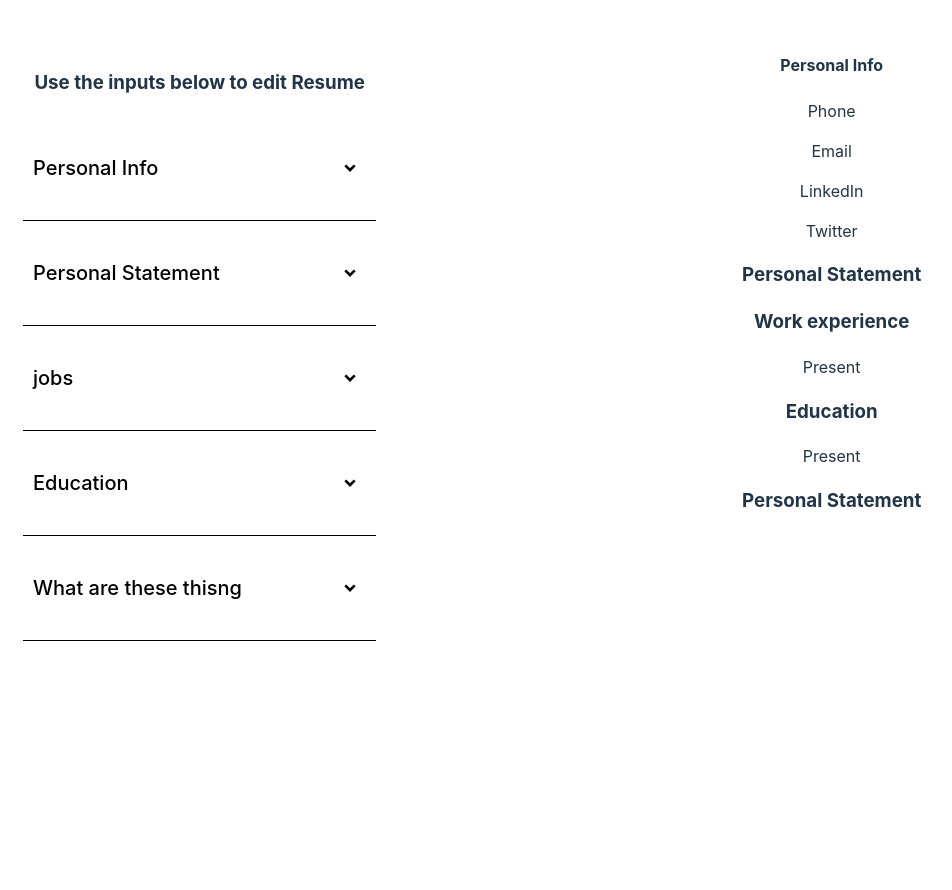
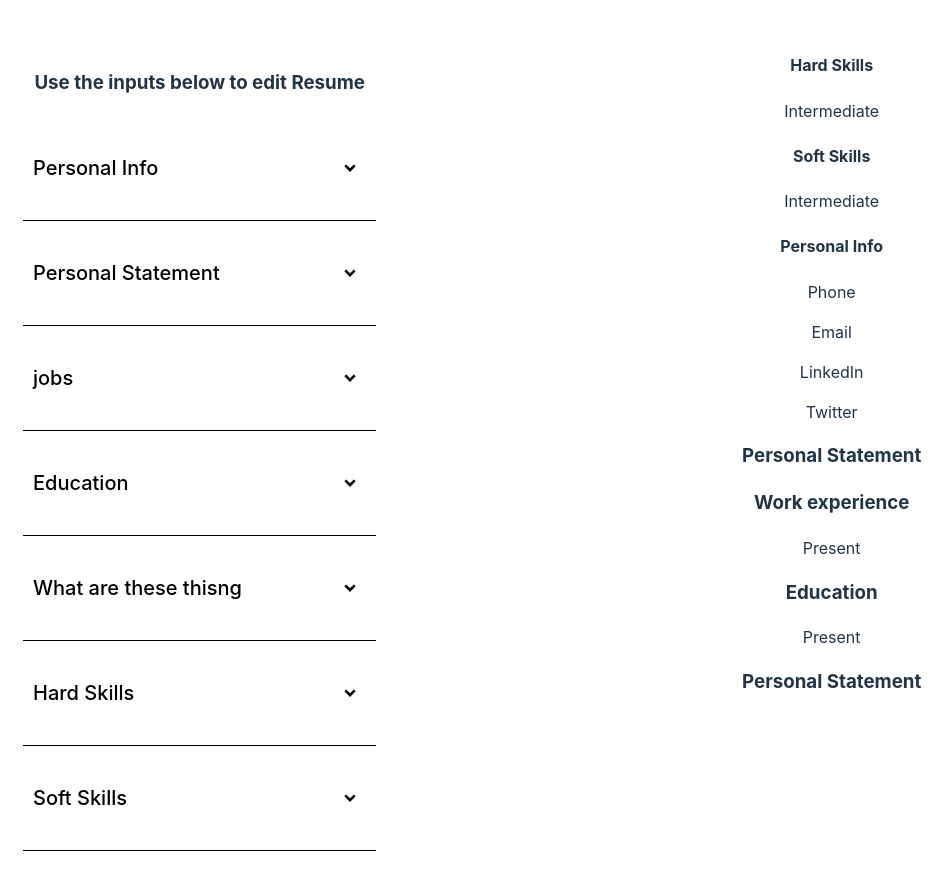
Before and after one commit to Eoin-k/Resume-CV-App---React, a React (Vite) app: page / in a window 1280 px wide. Shown: the top 890 px of the page, without its empty margins (27-979 px from the left). Before the commit the page ends 824 px from the top, so only its background shows below. Built offline with nearby package versions, Linux system fonts and the light colour scheme.

Commit message:
finished rendering for all components - need to finish styling

```diff
--- a/src/components/display/accordiondata.jsx
+++ b/src/components/display/accordiondata.jsx
@@ -2,6 +2,8 @@ import ExperienceForm from "../forms/experience-form";
 import StatementForm from "../forms/statement-form";
 import EducationForm from "../forms/education-form";
 import PersonalInfoForm from "../forms/personal-info-form";
+import HardSkillsForm from "../forms/hard-skills-form";
+import SoftSkillsForm from "../forms/soft-skills-form";
 
 const data = [
 	{
@@ -24,6 +26,14 @@ const data = [
 		heading: "What are these thisng",
 		component: <StatementForm />,
 	},
+	{
+		heading: "Hard Skills",
+		component: <HardSkillsForm />,
+	},
+	{
+		heading: "Soft Skills",
+		component: <SoftSkillsForm />,
+	},
 ];
 
 export default data;
--- a/src/components/display/hard-skills.jsx
+++ b/src/components/display/hard-skills.jsx
@@ -0,0 +1,34 @@
+export default function Hardskills(props) {
+	props.skills.forEach((skill) => {
+		if (skill.value == "0") {
+			skill.value = "Beginner";
+		}
+		if (skill.value == "20") {
+			skill.value = "Knowledgable";
+		}
+		if (skill.value == "40") {
+			skill.value = "Competent";
+		}
+		if (skill.value == "60" ){
+			skill.value = "Intermediate"
+		}
+		if (skill.value == "80" ){
+			skill.value = "Advanced"
+		} else if (skill.value == "100") {
+			skill.value = "Expert"
+		}
+	});
+	return (
+		<div id="personal-info" className="section-header">
+			<div className="sidebar-header">
+				<h4>Hard Skills</h4>
+			</div>
+			{props.skills.map((skill, index) => (
+				<div key={index} className="sidebar-item">
+					<span className="item-heading">{skill.title}</span>
+					<p className="item-detail">{skill.value == "" ? "Intermediate" : skill.value}</p>
+				</div>
+			))}
+		</div>
+	);
+}
--- a/src/components/display/soft-skills.jsx
+++ b/src/components/display/soft-skills.jsx
@@ -0,0 +1,34 @@
+export default function Softskills(props) {
+	props.skills.forEach((skill) => {
+		if (skill.value == "0") {
+			skill.value = "Beginner";
+		}
+		if (skill.value == "20") {
+			skill.value = "Knowledgable";
+		}
+		if (skill.value == "40") {
+			skill.value = "Competent";
+		}
+		if (skill.value == "60" ){
+			skill.value = "Intermediate"
+		}
+		if (skill.value == "80" ){
+			skill.value = "Advanced"
+		} else if (skill.value == "100") {
+			skill.value = "Expert"
+		}
+	});
+	return (
+		<div id="personal-info" className="section-header">
+			<div className="sidebar-header">
+				<h4>Soft Skills</h4>
+			</div>
+			{props.skills.map((skill, index) => (
+				<div key={index} className="sidebar-item">
+					<span className="item-heading">{skill.title}</span>
+					<p className="item-detail">{skill.value == "" ? "Intermediate" : skill.value}</p>
+				</div>
+			))}
+		</div>
+	);
+}
--- a/src/components/forms/hard-skills-form.jsx
+++ b/src/components/forms/hard-skills-form.jsx
@@ -1,10 +1,11 @@
 import { useState } from "react";
 import { createPortal } from "react-dom";
+import Hardskills from "../display/hard-skills"
 
 export default function HardSkillsForm() {
 	const [fieldvalue, setFieldValue] = useState([
 		{
-			name: "",
+			title: "",
 			value: "",
 		},
 	]);
@@ -12,11 +13,12 @@ export default function HardSkillsForm() {
 		let data = [...fieldvalue];
 		data[index][event.target.name] = event.target.value;
 		setFieldValue(data);
+        console.log(data)
 	};
 	const addFields = (e) => {
 		e.preventDefault();
 		let newfield = {
-			name: "",
+			title: "",
 			value: "",
 		};
 		setFieldValue([...fieldvalue, newfield]);
@@ -51,15 +53,13 @@ export default function HardSkillsForm() {
 									placeholder="Title"
 									onChange={(event) => handleFormChange(index, event)}
 								/>
-								<input type="range" list = "values" onChange={(event) => handleFormChange(index,event)} />
+                                </label>
+                                <label>
+                                    <span>Select Skill level</span>
+								<input  type="range" step="20" name="value" value={input.value} onChange={(event) => handleFormChange(index,event)}
+                                />
 							</label>
-							<datalist id="values">
-								<option value="0" label="Beginner"></option>
-								<option value="25" label="Knowledgeable"></option>
-								<option value="50" label="Intermediate"></option>
-								<option value="75" label="Advanced"></option>
-								<option value="100" label="Expert"></option>
-							</datalist>
+
 
 							<button onClick={() => removeFields(index)}>Remove</button>
 						</div>
@@ -67,6 +67,10 @@ export default function HardSkillsForm() {
 				})}
 				<button onClick={addFields}>Add More Skills</button>
 			</form>
+            {createPortal(
+					<Hardskills skills={fieldvalue} />,
+					document.getElementById("resume-sidebar"),
+				)}
 		</div>
 	);
 }
--- a/src/components/forms/soft-skills-form.jsx
+++ b/src/components/forms/soft-skills-form.jsx
@@ -0,0 +1,76 @@
+import { useState } from "react";
+import { createPortal } from "react-dom";
+import Softskills from "../display/soft-skills";
+
+export default function SoftSkillsForm() {
+	const [fieldvalue, setFieldValue] = useState([
+		{
+			title: "",
+			value: "",
+		},
+	]);
+	const handleFormChange = (index, event) => {
+		let data = [...fieldvalue];
+		data[index][event.target.name] = event.target.value;
+		setFieldValue(data);
+        console.log(data)
+	};
+	const addFields = (e) => {
+		e.preventDefault();
+		let newfield = {
+			title: "",
+			value: "",
+		};
+		setFieldValue([...fieldvalue, newfield]);
+	};
+
+	const removeFields = (index) => {
+		let data = [...fieldvalue];
+		data.splice(index, 1);
+		setFieldValue(data);
+	};
+	const [loading, setLoading] = useState(true);
+	setTimeout(() => {
+		setLoading(false);
+	}, 5);
+
+	if (loading) {
+		return <div>Loading...</div>;
+	}
+
+	return (
+		<div>
+			<form action="">
+				{fieldvalue.map((input, index) => {
+					return (
+						<div key={index}>
+							<label>
+								<span>Skill Title</span>
+								<input
+									type="text"
+									value={input.title}
+									name="title"
+									placeholder="Title"
+									onChange={(event) => handleFormChange(index, event)}
+								/>
+                                </label>
+                                <label>
+                                    <span>Select Skill level</span>
+								<input  type="range" step="20" name="value" value={input.value} onChange={(event) => handleFormChange(index,event)}
+                                />
+							</label>
+
+
+							<button onClick={() => removeFields(index)}>Remove</button>
+						</div>
+					);
+				})}
+				<button onClick={addFields}>Add More Skills</button>
+			</form>
+            {createPortal(
+					<Softskills skills={fieldvalue} />,
+					document.getElementById("resume-sidebar"),
+				)}
+		</div>
+	);
+}
```
